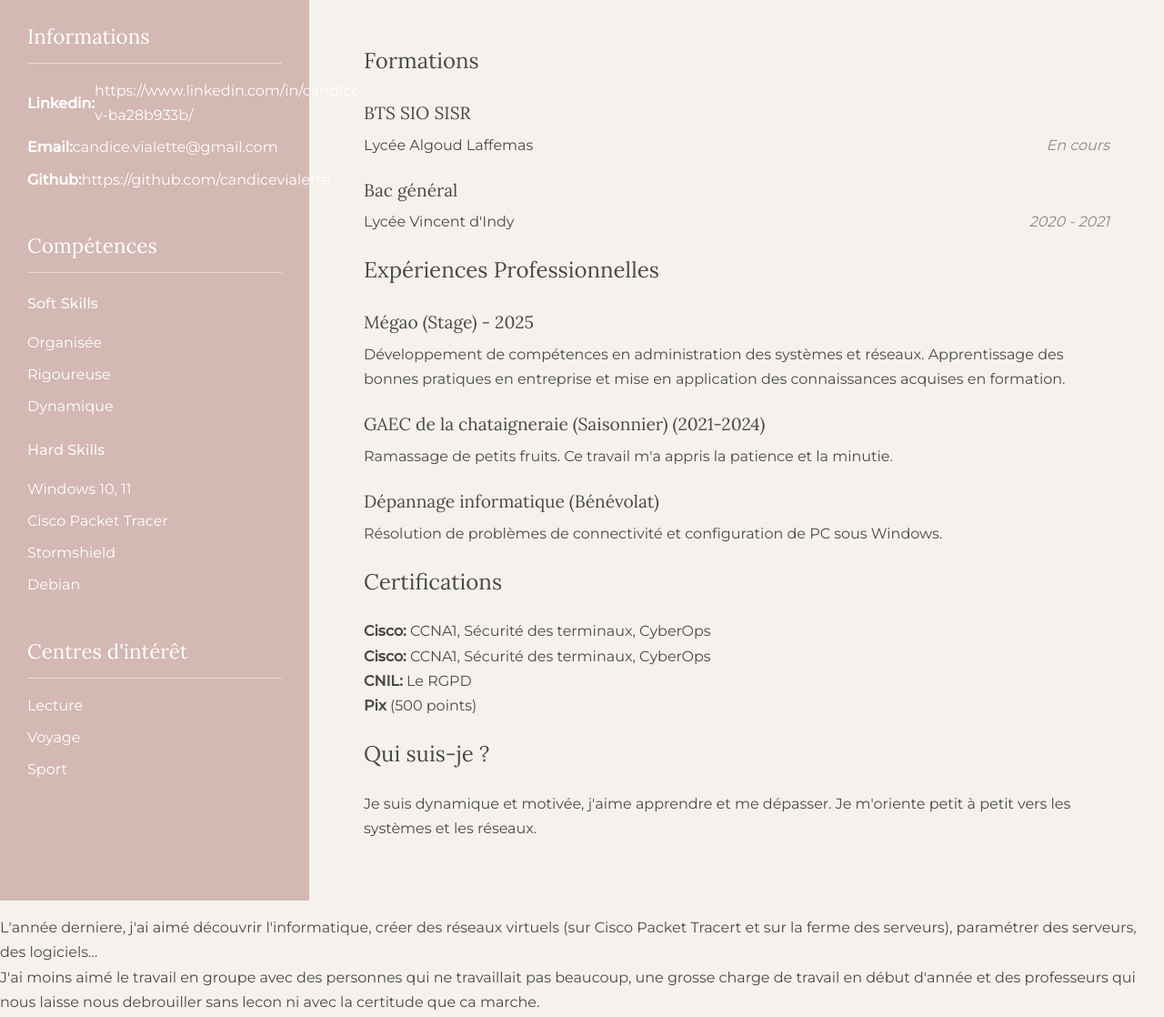
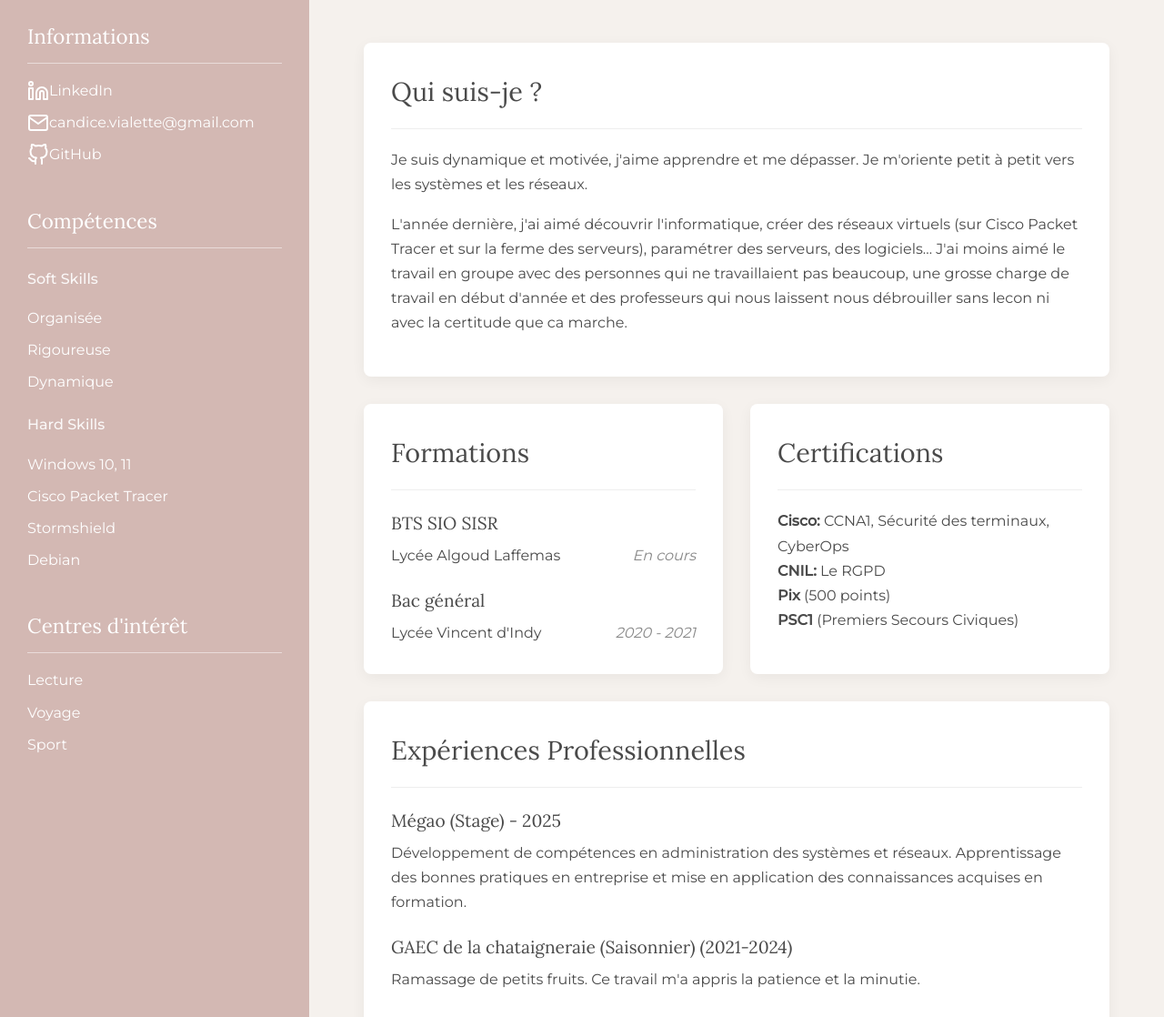
Before and after one commit to candicevialette/portfolio, a plain HTML site: page index.html in a window 1280 px wide. Shown: the part 270-1388 px from the top of the page at 91% size. Drawn offline with nearby package versions, Linux system fonts and the light colour scheme.

Commit message:
Update index.html

```diff
--- a/index.html
+++ b/index.html
@@ -11,6 +11,8 @@
     <link rel="preconnect" href="https://fonts.gstatic.com" crossorigin>
     <link href="https://fonts.googleapis.com/css2?family=Lora:ital,wght@0,400;0,700&family=Montserrat:wght@300;400;500&display=swap" rel="stylesheet">
 
+    <!-- Ajout de Feather Icons pour les icônes -->
+    <script src="https://unpkg.com/feather-icons"></script>
     <script src="js/main.js" defer></script>
 </head>
 <body>
@@ -30,9 +32,9 @@
                 <section class="sidebar-section">
                     <h2 data-key="infoTitle">Informations</h2>
                     <ul class="contact-list">
-                        <li><strong>Linkedin:</strong>https://www.linkedin.com/in/candice-v-ba28b933b/</li>
-                        <li><strong>Email:</strong> candice.vialette@gmail.com</li>
-                        <li data-key="location"><strong>Github:</strong> https://github.com/candicevialette</li>
+                        <li><i data-feather="linkedin"></i><a href="https://www.linkedin.com/in/candice-v-ba28b933b/" target="_blank" data-key="linkedin">LinkedIn</a></li>
+                        <li><i data-feather="mail"></i><a href="mailto:candice.vialette@gmail.com">candice.vialette@gmail.com</a></li>
+                        <li><i data-feather="github"></i><a href="https://github.com/candicevialette" target="_blank" data-key="github">GitHub</a></li>
                     </ul>
                 </section>
 
@@ -40,15 +42,15 @@
                     <h2 data-key="skillsTitle">Compétences</h2>
                     <h3 data-key="softSkillsTitle">Soft Skills</h3>
                     <ul>
-                        <li data-key="skillSoft1">organisée</li>
+                        <li data-key="skillSoft1">Organisée</li>
                         <li data-key="skillSoft2">Rigoureuse</li>
                         <li data-key="skillSoft3">Dynamique</li>
                     </ul>
                     <h3 data-key="hardSkillsTitle">Hard Skills</h3>
                     <ul>
-                        <li data-key="skillHard1">Windows 10,11</li>
+                        <li data-key="skillHard1">Windows 10, 11</li>
                         <li data-key="skillHard2">Cisco Packet Tracer</li>
-                        <li data-key="skillHard3">Stormshieldfgh</li>
+                        <li data-key="skillHard3">Stormshield</li>
                         <li data-key="skillHard4">Debian</li>
                     </ul>
                 </section>
@@ -69,10 +71,17 @@
             <header class="main-header">
                 <h1 data-key="heroName">Candice Vialette</h1>
                 <p class="subtitle" data-key="heroSubtitle">Étudiante en informatique</p>
-                <a href="image/CV_Candice_Vialette.pdf" target="_blank" class="cta-button" data-key="heroButton">Télécharger mon CV</a>
+                <a href="assets/CV_Candice_Vialette.pdf" target="_blank" class="cta-button" data-key="heroButton">Télécharger mon CV</a>
             </header>
 
-                        <section id="education">
+            <section id="about-me" class="card">
+                <h2 data-key="aboutMeTitle">Qui suis-je ?</h2>
+                <p data-key="aboutMeText1">Je suis dynamique et motivée, j'aime apprendre et me dépasser. Je m'oriente petit à petit vers les systèmes et les réseaux.</p>
+                <p data-key="aboutMeText2">L'année dernière, j'ai aimé découvrir l'informatique, créer des réseaux virtuels (sur Cisco Packet Tracer et sur la ferme des serveurs), paramétrer des serveurs, des logiciels… J'ai moins aimé le travail en groupe avec des personnes qui ne travaillaient pas beaucoup, une grosse charge de travail en début d'année et des professeurs qui nous laissent nous débrouiller sans lecon ni avec la certitude que ca marche.</p>
+            </section>
+
+            <div class="grid-container">
+                <div class="card">
                     <h2 data-key="educationTitle">Formations</h2>
                     <div class="item">
                         <h3 data-key="edu1_title">BTS SIO SISR</h3>
@@ -82,17 +91,27 @@
                         <h3 data-key="edu2_title">Bac général</h3>
                         <p>Lycée Vincent d'Indy <span class="date">2020 - 2021</span></p>
                     </div>
-            </section>
+                </div>
+                 <div class="card">
+                    <h2 data-key="certificationsTitle">Certifications</h2>
+                     <ul>
+                        <li data-key="cert1"><strong>Cisco:</strong> CCNA1, Sécurité des terminaux, CyberOps</li>
+                        <li data-key="cert2"><strong>CNIL:</strong> Le RGPD</li>
+                        <li data-key="cert3"><strong>Pix</strong> (500 points)</li>
+                        <li data-key="cert4"><strong>PSC1</strong> (Premiers Secours Civiques)</li>
+                    </ul>
+                </div>
+            </div>
 
-            <section id="experience">
+            <section id="experience" class="card">
                 <h2 data-key="experienceTitle">Expériences Professionnelles</h2>
                 <div class="item">
                     <h3 data-key="exp1_title">Mégao (Stage) - 2025</h3>
                     <p data-key="exp1_desc">Développement de compétences en administration des systèmes et réseaux. Apprentissage des bonnes pratiques en entreprise et mise en application des connaissances acquises en formation.</p>
                 </div>
                 <div class="item">
-                    <h3 data-key="exp2_title">GAEC de la chataigneraie (Ramassage de petits fruits) (2021-2024)</h3>
-                    <p data-key="exp2_desc"> Ce travail m'a appris la patience et la minutie.</p>
+                    <h3 data-key="exp2_title">GAEC de la chataigneraie (Saisonnier) (2021-2024)</h3>
+                    <p data-key="exp2_desc">Ramassage de petits fruits. Ce travail m'a appris la patience et la minutie.</p>
                 </div>
                 <div class="item">
                     <h3 data-key="exp3_title">Dépannage informatique (Bénévolat)</h3>
@@ -100,33 +119,14 @@
                 </div>
             </section>
 
-            <section id="certifications">
-                <h2 data-key="certificationsTitle">Certifications</h2>
-                 <ul>
-                    <li data-key="cert1"><strong>Cisco:</strong> CCNA1, Sécurité des terminaux, CyberOps</li>
-                     <li data-key="cert1"><strong>CNIL:</strong> Le RGPD</li>
-                    <li data-key="cert2"><strong>Pix</strong> 500 points</li>
-                    <li data-key="cert3"><strong>PSC1</strong> Premiers Secours Civiques niveau 1</li>
-                </ul>
+            <section id="future-goals" class="card">
+                 <h2 data-key="futureTitle">Ce que je veux faire plus tard</h2>
+                 <p data-key="futureText">J'aimerais continuer mes études en troisième année orientée systèmes et réseaux. J'ai vu qu'intégrer le BUT RT en 3ème année était une très belle opportunité. À terme, j'aimerais obtenir un diplôme de niveau bac +5, mon projet n'est pas encore clairement défini mais je compte sur mes expériences et rencontres pour l'affiner. J'ai déjà pu échanger avec un ingénieur (hors informatique) qui m'a présenté l'école d'ingénieur sous un autre angle.</p>
             </section>
 
-            <section id="about-me">
-                <h2 data-key="aboutMeTitle">Qui suis-je ?</h2>
-                <p data-key="aboutMeText">Je suis dynamique et motivée, j'aime apprendre et me dépasser. Je m'oriente petit à petit vers les systèmes et les réseaux.</p>
-            <p> </div></p>
-            <p> L'année derniere, j'ai aimé découvrir l'informatique, créer des réseaux virtuels (sur Cisco Packet Tracert et sur la ferme des serveurs), paramétrer des serveurs, des logiciels…
-            <br> J'ai moins aimé le travail en groupe avec des personnes qui ne travaillait pas beaucoup, une grosse charge de travail en début d'année et des professeurs qui nous laisse nous debrouiller sans lecon ni avec la certitude que ca marche.
-</div></p>
-            </section>
-
-            <section id="cover-letter">
+            <section id="cover-letter" class="card">
                 <h2 data-key="coverLetterTitle">Lettre de Motivation</h2>
                 <p data-key="coverLetterText">...</p>
-            </section>
-
-            <section id="future-goals">
-                 <h2 data-key="futureTitle">Ce que je veux faire plus tard :</h2>
-                 <p data-key="futureText">J'aimerai continuer mes études en troisième année orienter système et réseaux, j'ai vu qu'intégrer le BUT RT 3° année était une très belle opportunité mais j'ai pas plus chercher. J'aimerai a terme continuer pour avoir un bac +5, rien de claire mais je compte sur mes coachs ingé + sur les formations. J'ai déjà discuter avec un Ingénieur (pas en informatique) qui m'a présenté sous un autre angle l'école d'Ingénieur.</p>
             </section>
 
             <footer>
@@ -134,5 +134,10 @@
             </footer>
         </main>
     </div>
+
+    <!-- Script pour activer les icônes -->
+    <script>
+      feather.replace()
+    </script>
 </body>
 </html>
```
Lines whose indentation alone changed are shown as unchanged.
